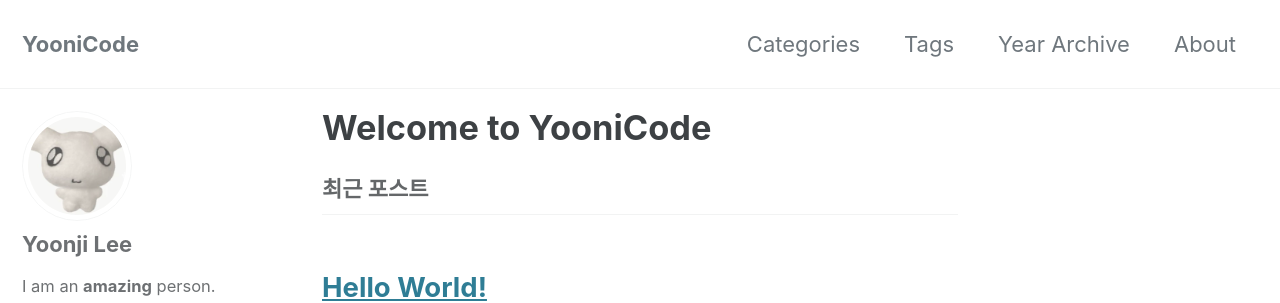
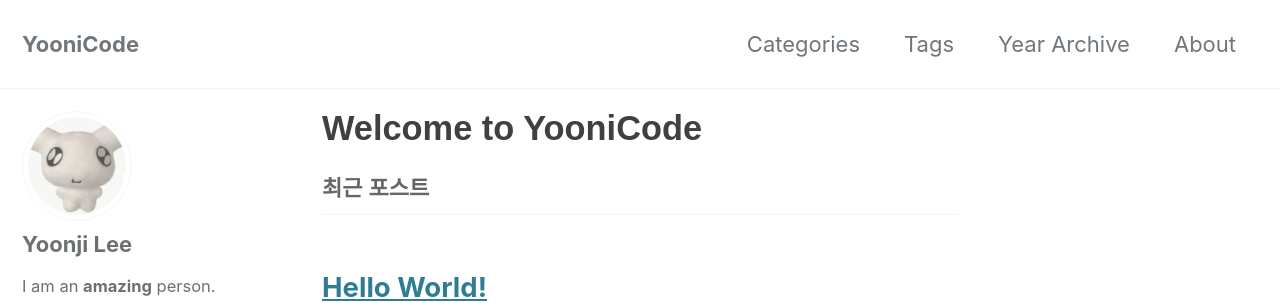
Before and after one commit to yooniicode/yooniicode.github.io, a Jekyll site: the page built from index.markdown, in a window 1280 px wide. Shown: the top 303 px of the page. Built offline with Jekyll 4.4.1, drawn with Linux system fonts in a browser that asks for light colours; cached includes are drawn as plain includes; some web fonts are replaced; the list of posts is cut into pages by our own code.

Commit message:
feat: 폰트 설정 추가

```diff
--- a/_includes/head/custom.html
+++ b/_includes/head/custom.html
@@ -1,4 +1,7 @@
 <!-- start custom head snippets -->
+
+<!-- Pretendard CDN -->
+<link rel="stylesheet" href="https://cdn.jsdelivr.net/gh/orioncactus/pretendard/dist/web/static/pretendard.css" />
 
 <!-- insert favicons. use https://realfavicongenerator.net/ -->
 
--- a/assets/css/main.scss
+++ b/assets/css/main.scss
@@ -7,3 +7,18 @@
 
 @import "minimal-mistakes/skins/{{ site.minimal_mistakes_skin | default: 'default' }}"; // skin
 @import "minimal-mistakes"; // main partials
+
+/* Pretendard 적용 */
+body {
+  font-family: 'Pretendard', -apple-system, BlinkMacSystemFont, system-ui,
+    Roboto, 'Helvetica Neue', 'Segoe UI', 'Apple SD Gothic Neo',
+    'Noto Sans KR', 'Malgun Gothic', sans-serif;
+}
+
+h1, h2, h3, h4, h5, h6 {
+  font-family: 'Pretendard', sans-serif;
+}
+
+code, pre {
+  font-family: 'Fira Code', monospace;
+}
```
Also changed, not shown: _pages/about.md (+3 -2 lines).
